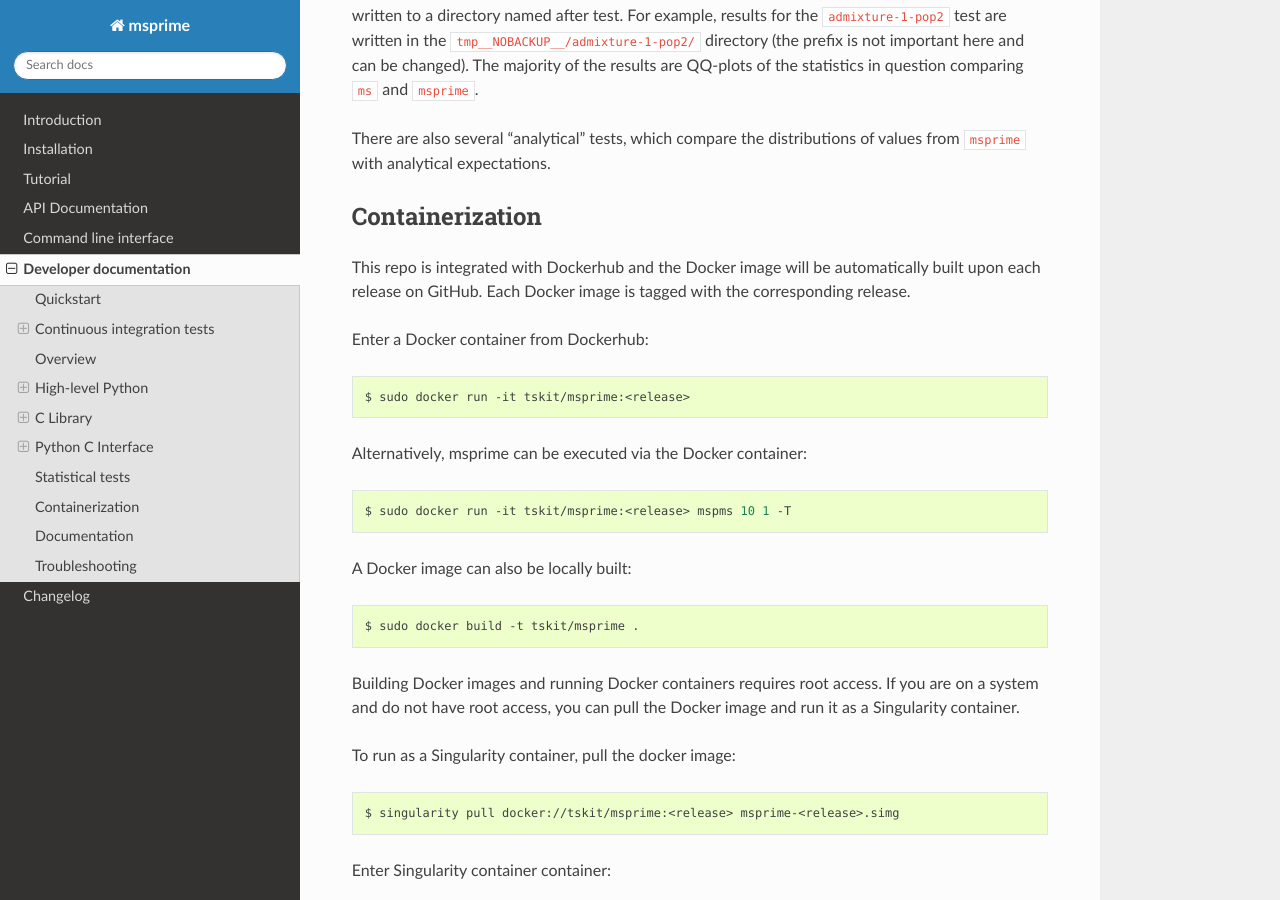
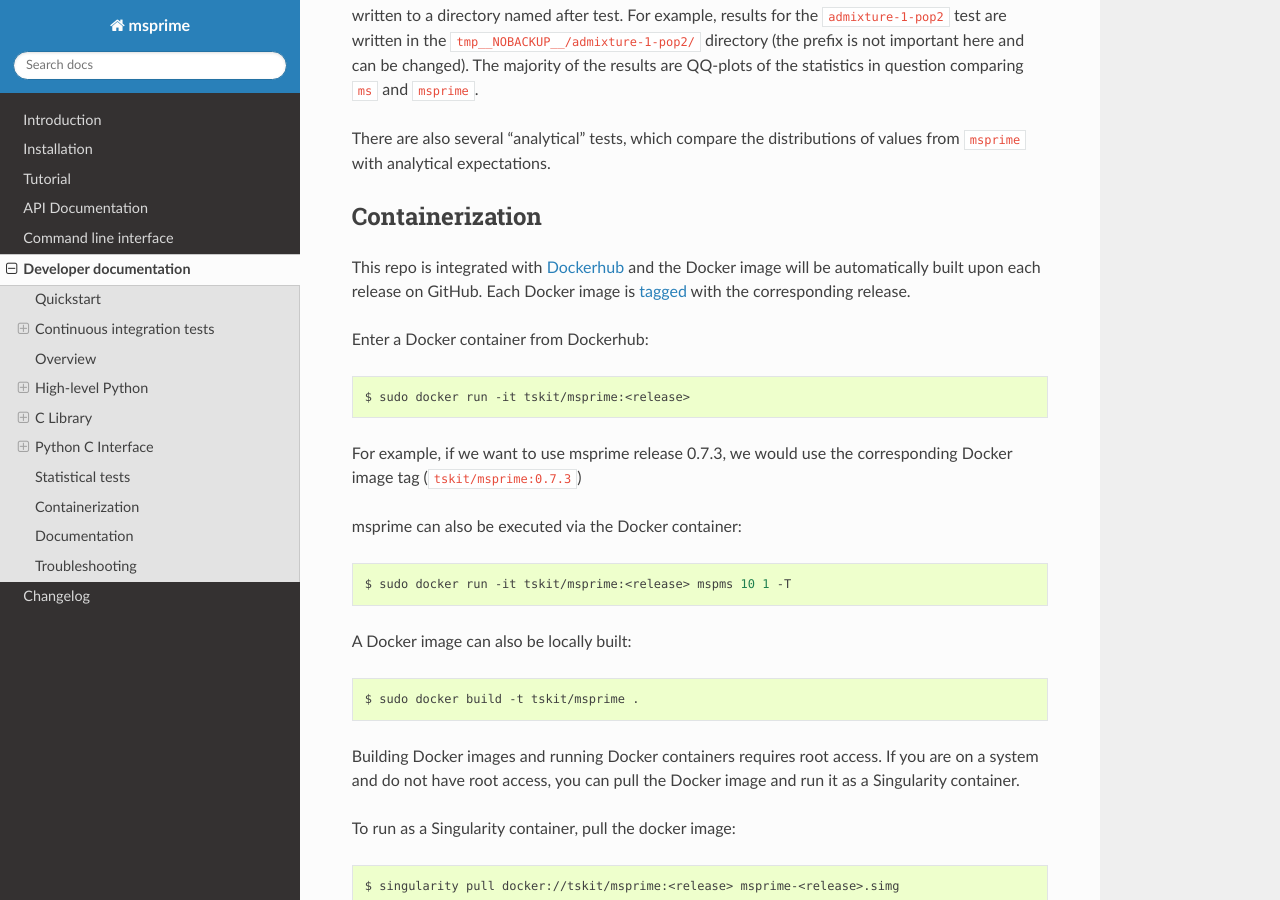
Before and after one commit to tskit-dev/msprime, a Sphinx documentation site: the page built from docs/development.rst, in a window 1280 px wide and 900 px high, scrolled down 9246 px. Built offline with Sphinx 7.4.7 and the Read the Docs theme 2.0.0, drawn with Linux system fonts in a browser that asks for light colours; the version number could not be read and is left out.

Commit message:
added info about release tags

```diff
--- a/docs/development.rst
+++ b/docs/development.rst
@@ -536,8 +536,8 @@ values from ``msprime`` with analytical expectations.
 Containerization
 ****************
 
-This repo is integrated with Dockerhub and the Docker image will be automatically
-built upon each release on GitHub. Each Docker image is tagged with the corresponding release.
+This repo is integrated with `Dockerhub <https://hub.docker.com/r/tskit/msprime>`__ and the Docker image will be automatically
+built upon each release on GitHub. Each Docker image is `tagged <https://hub.docker.com/r/tskit/msprime/tags>`__ with the corresponding release.
 
 Enter a Docker container from Dockerhub:
 
@@ -545,7 +545,9 @@ Enter a Docker container from Dockerhub:
 
     $ sudo docker run -it tskit/msprime:<release>
 
-Alternatively, msprime can be executed via the Docker container:
+For example, if we want to use msprime release 0.7.3, we would use the corresponding Docker image tag (``tskit/msprime:0.7.3``)
+
+msprime can also be executed via the Docker container:
 
 .. code-block:: bash
 
```
